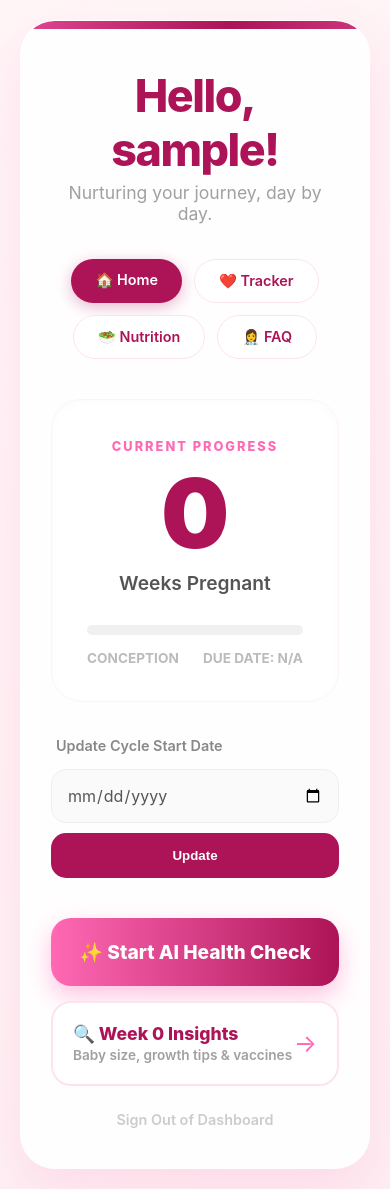
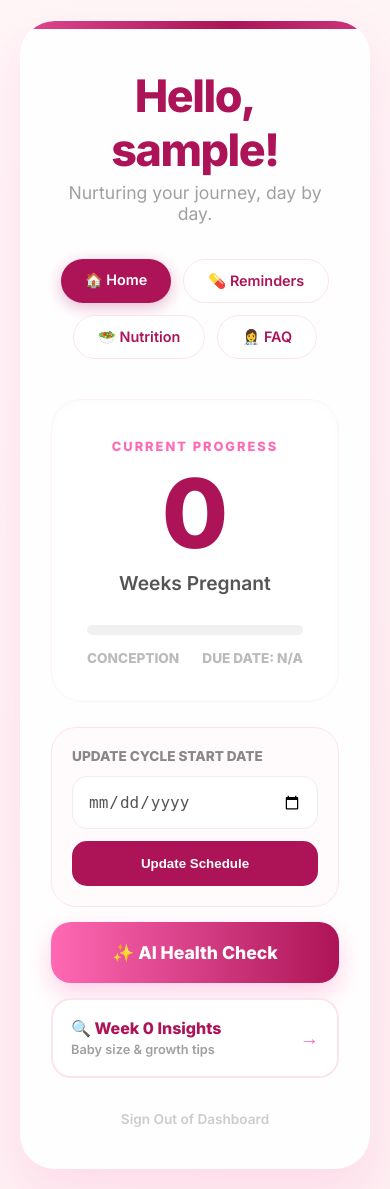
Before and after one commit to tejaswini-111/pregnancy-health-tracker, a Flask app: page /dashboard in a window 390 px wide. Run offline with Flask 3, Linux system fonts and the light colour scheme; the visitor is signed in with stand-in values (Sample User, id 1); data that the repository does not hold is empty; some libraries are stand-ins or nearby versions.

Commit message:
feat: added responsive dashboard, PWA support, and nutrition images

```diff
--- a/templates/base.html
+++ b/templates/base.html
@@ -2,37 +2,100 @@
 <html lang="en">
 <head>
     <meta charset="UTF-8">
-    <meta name="viewport" content="width=device-width, initial-scale=1.0"> <title>Maternal Care | Professional</title>
+    <meta name="viewport" content="width=device-width, initial-scale=1.0, maximum-scale=1.0, user-scalable=no">
+
+    <title>Maternal Care | Professional AI</title>
+
+    <link rel="manifest" href="{{ url_for('static', filename='manifest.json') }}">
+    <meta name="theme-color" content="#ad1457">
+    <link rel="apple-touch-icon" href="{{ url_for('static', filename='images/icon-192.png') }}">
+
+    <link rel="preconnect" href="https://fonts.googleapis.com">
+    <link rel="preconnect" href="https://fonts.gstatic.com" crossorigin>
+    <link href="https://fonts.googleapis.com/css2?family=Inter:wght@300;400;600;800&display=swap" rel="stylesheet">
+
     <style>
         :root {
             --pink-main: #ff69b4;
             --pink-dark: #ad1457;
             --bg-gradient: linear-gradient(135deg, #fff5f7 0%, #fdeff2 100%);
+            --glass-white: rgba(255, 255, 255, 0.9);
         }
+
+        * {
+            box-sizing: border-box;
+            -webkit-tap-highlight-color: transparent;
+        }
+
         body {
-            font-family: 'Inter', -apple-system, BlinkMacSystemFont, sans-serif;
+            font-family: 'Inter', sans-serif;
             background: var(--bg-gradient);
             margin: 0;
             padding: 0;
             min-height: 100vh;
+            color: #333;
+            overflow-x: hidden;
         }
+
+        /* Responsive Container */
         .container {
             width: 100%;
-            max-width: 1000px; /* Max width for Desktop */
-            margin: auto;
-            box-sizing: border-box;
+            max-width: 1100px; /* Better for wider desktops */
+            margin: 0 auto;
+            padding: 20px; /* Essential: prevents content touching screen edges on mobile */
         }
-        /* Professional Button Hover Effects */
+
+        /* Professional Utility Classes */
+        .btn-hover {
+            transition: all 0.3s cubic-bezier(0.4, 0, 0.2, 1);
+            cursor: pointer;
+        }
+
         .btn-hover:hover {
             transform: translateY(-2px);
-            box-shadow: 0 5px 15px rgba(255, 105, 180, 0.4);
-            filter: brightness(1.1);
+            box-shadow: 0 8px 20px rgba(255, 105, 180, 0.3);
+            filter: brightness(1.05);
+        }
+
+        .btn-hover:active {
+            transform: translateY(0);
+        }
+
+        /* Smooth page transitions */
+        .fade-in {
+            animation: fadeIn 0.6s ease-out;
+        }
+
+        @keyframes fadeIn {
+            from { opacity: 0; transform: translateY(10px); }
+            to { opacity: 1; transform: translateY(0); }
+        }
+
+        /* Hide scrollbar but keep functionality for a "App" feel */
+        ::-webkit-scrollbar {
+            width: 6px;
+        }
+        ::-webkit-scrollbar-thumb {
+            background: #fce4ec;
+            border-radius: 10px;
         }
     </style>
 </head>
 <body>
-    <div class="container">
+
+    <div class="container fade-in">
         {% block content %}{% endblock %}
     </div>
+
+    <script>
+        if ('serviceWorker' in navigator) {
+            window.addEventListener('load', () => {
+                navigator.serviceWorker.register('/static/sw.js')
+                    .then(reg => console.log('PWA Ready'))
+                    .catch(err => console.log('PWA failed', err));
+            });
+        }
+    </script>
+
 </body>
 </html>
--- a/templates/dashboard.html
+++ b/templates/dashboard.html
@@ -1,8 +1,8 @@
 {% extends "base.html" %}
 {% block content %}
-<div style="padding: 20px; min-height: 100vh; display: flex; justify-content: center; align-items: flex-start; background: linear-gradient(135deg, #fff5f7 0%, #fdeff2 100%);">
+<div style="display: flex; justify-content: center; width: 100%;">
 
-    <div style="background: rgba(255, 255, 255, 0.9); backdrop-filter: blur(10px); width: 100%; max-width: 600px; border-radius: 35px; box-shadow: 0 25px 50px rgba(255, 105, 180, 0.15); border: 1px solid rgba(255, 255, 255, 0.3); overflow: hidden; animation: fadeIn 0.8s ease-out;">
+    <div style="background: rgba(255, 255, 255, 0.9); backdrop-filter: blur(10px); width: 100%; max-width: 950px; border-radius: 35px; box-shadow: 0 25px 50px rgba(255, 105, 180, 0.15); border: 1px solid rgba(255, 255, 255, 0.3); overflow: hidden; animation: fadeIn 0.8s ease-out;">
 
         <div style="height: 8px; background: linear-gradient(90deg, #ff69b4, #ad1457, #ff69b4); background-size: 200% 100%; animation: gradientMove 3s linear infinite;"></div>
 
@@ -13,13 +13,15 @@
             </div>
 
             <div style="display: flex; justify-content: center; gap: 12px; margin-bottom: 40px; flex-wrap: wrap;">
-                <a href="/dashboard" style="text-decoration: none; padding: 12px 24px; background: #ad1457; color: white; border-radius: 50px; font-weight: 600; font-size: 0.9rem; box-shadow: 0 4px 15px rgba(173, 20, 87, 0.3);">🏠 Home</a>
-                <a href="/predict_page" style="text-decoration: none; padding: 12px 24px; background: white; color: #ad1457; border-radius: 50px; font-weight: 600; font-size: 0.9rem; border: 1px solid #fce4ec;">❤️ Tracker</a>
-                <a href="/nutrition_page" style="text-decoration: none; padding: 12px 24px; background: white; color: #ad1457; border-radius: 50px; font-weight: 600; font-size: 0.9rem; border: 1px solid #fce4ec;">🥗 Nutrition</a>
-                <a href="/faq_page" style="text-decoration: none; padding: 12px 24px; background: white; color: #ad1457; border-radius: 50px; font-weight: 600; font-size: 0.9rem; border: 1px solid #fce4ec;">👩‍⚕️ FAQ</a>
+                <a href="/dashboard" class="btn-hover" style="text-decoration: none; padding: 12px 24px; background: #ad1457; color: white; border-radius: 50px; font-weight: 600; font-size: 0.9rem; box-shadow: 0 4px 15px rgba(173, 20, 87, 0.3);">🏠 Home</a>
+                <a href="/medication_reminder" class="btn-hover" style="text-decoration: none; padding: 12px 24px; background: white; color: #ad1457; border-radius: 50px; font-weight: 600; font-size: 0.9rem; border: 1px solid #fce4ec;">💊 Reminders</a>
+                <a href="/nutrition_page" class="btn-hover" style="text-decoration: none; padding: 12px 24px; background: white; color: #ad1457; border-radius: 50px; font-weight: 600; font-size: 0.9rem; border: 1px solid #fce4ec;">🥗 Nutrition</a>
+                <a href="/faq_page" class="btn-hover" style="text-decoration: none; padding: 12px 24px; background: white; color: #ad1457; border-radius: 50px; font-weight: 600; font-size: 0.9rem; border: 1px solid #fce4ec;">👩‍⚕️ FAQ</a>
             </div>
 
-            <div style="background: white; border-radius: 30px; padding: 35px; margin-bottom: 35px; box-shadow: inset 0 2px 10px rgba(0,0,0,0.02); border: 1px solid #fdf2f8; text-align: center;">
+            <div class="responsive-grid">
+
+                <div style="background: white; border-radius: 30px; padding: 35px; box-shadow: inset 0 2px 10px rgba(0,0,0,0.02); border: 1px solid #fdf2f8; text-align: center;">
                     <span style="color: #ff69b4; font-weight: 800; text-transform: uppercase; letter-spacing: 2px; font-size: 0.8rem;">Current Progress</span>
                     <div style="font-size: 6rem; font-weight: 900; color: #ad1457; line-height: 1; margin: 10px 0;">{{ weeks }}</div>
                     <div style="color: #555; font-size: 1.2rem; font-weight: 600;">Weeks Pregnant</div>
@@ -33,47 +35,47 @@
                     </div>
                 </div>
 
-            <form action="/update_lmp" method="POST" style="margin-bottom: 40px; display: flex; flex-direction: column; gap: 15px;">
-                <label style="color: #888; font-size: 0.9rem; font-weight: 600; padding-left: 5px;">Update Cycle Start Date</label>
-                <div style="display: flex; gap: 10px; flex-wrap: wrap;">
-                    <input type="date" name="lmp_date" required style="flex: 2; min-width: 180px; padding: 15px; border-radius: 15px; border: 1px solid #eee; background: #fafafa; font-family: inherit; font-size: 1rem; color: #555;">
-                    <button type="submit" style="flex: 1; min-width: 120px; background: #ad1457; color: white; border: none; padding: 15px; border-radius: 15px; font-weight: 700; cursor: pointer; transition: 0.3s;">Update</button>
-                </div>
+                <div style="display: flex; flex-direction: column; gap: 15px;">
+                    <form action="/update_lmp" method="POST" style="display: flex; flex-direction: column; gap: 12px; background: #fffafb; padding: 20px; border-radius: 25px; border: 1px solid #fce4ec;">
+                        <label style="color: #888; font-size: 0.85rem; font-weight: 700; text-transform: uppercase;">Update Cycle Start Date</label>
+                        <input type="date" name="lmp_date" required style="width: 100%; padding: 15px; border-radius: 15px; border: 1px solid #eee; background: #fff; font-size: 1rem; color: #555;">
+                        <button type="submit" class="btn-hover" style="width: 100%; background: #ad1457; color: white; border: none; padding: 15px; border-radius: 15px; font-weight: 700;">Update Schedule</button>
                     </form>
 
-            <div style="display: flex; flex-direction: column; gap: 15px;">
-                <a href="/predict_page" style="background: linear-gradient(90deg, #ff69b4, #ad1457); color: white; text-align: center; padding: 22px; border-radius: 20px; text-decoration: none; font-weight: 800; font-size: 1.2rem; box-shadow: 0 10px 25px rgba(255, 105, 180, 0.4);">✨ Start AI Health Check</a>
+                    <a href="/predict_page" class="btn-hover" style="background: linear-gradient(90deg, #ff69b4, #ad1457); color: white; text-align: center; padding: 20px; border-radius: 20px; text-decoration: none; font-weight: 800; font-size: 1.1rem; box-shadow: 0 10px 25px rgba(255, 105, 180, 0.3);">✨ AI Health Check</a>
 
-                <a href="/details/{{ weeks }}" style="text-decoration: none; display: flex; align-items: center; justify-content: space-between; padding: 20px; background: #fff; border: 2px solid #fce4ec; border-radius: 20px; transition: 0.3s;">
-                    <div style="text-align: left;">
-                        <span style="display: block; color: #ad1457; font-weight: 800; font-size: 1.1rem;">🔍 Week {{ weeks }} Insights</span>
-                        <span style="color: #a0a0a0; font-size: 0.85rem; font-weight: 600;">Baby size, growth tips & vaccines</span>
+                    <a href="/details/{{ weeks }}" class="btn-hover" style="text-decoration: none; display: flex; align-items: center; justify-content: space-between; padding: 18px; background: #fff; border: 2px solid #fce4ec; border-radius: 20px;">
+                        <div>
+                            <span style="display: block; color: #ad1457; font-weight: 800;">🔍 Week {{ weeks }} Insights</span>
+                            <span style="color: #a0a0a0; font-size: 0.8rem; font-weight: 600;">Baby size & growth tips</span>
                         </div>
-                    <span style="font-size: 1.5rem; color: #ff69b4;">→</span>
+                        <span style="font-size: 1.2rem; color: #ff69b4;">→</span>
                     </a>
+                </div>
 
-                <a href="/logout" style="text-align: center; color: #ccc; text-decoration: none; font-size: 0.9rem; margin-top: 10px; font-weight: 600;">Sign Out of Dashboard</a>
+            </div> <div style="text-align: center; margin-top: 10px;">
+                <a href="/logout" style="color: #ccc; text-decoration: none; font-size: 0.85rem; font-weight: 600;">Sign Out of Dashboard</a>
             </div>
         </div>
     </div>
 </div>
 
 <style>
-    @keyframes fadeIn { from { opacity: 0; transform: translateY(20px); } to { opacity: 1; transform: translateY(0); } }
-    @keyframes gradientMove { 0% { background-position: 0% 50%; } 100% { background-position: 200% 50%; } }
-
-    /* Hover effects for navigation and insights */
-    a[href="/nutrition_page"]:hover,
-    a[href="/predict_page"]:not(.btn-hover):hover,
-    a[href="/faq_page"]:hover {
-        background-color: #fdf2f8 !important;
-        border-color: #ff69b4 !important;
+    /* MAGIC GRID SYSTEM */
+    .responsive-grid {
+        display: grid;
+        grid-template-columns: 1fr; /* Stacked on Mobile */
+        gap: 25px;
+        margin-bottom: 30px;
     }
 
-    a[href^="/details"]:hover {
-        background-color: #fffafb !important;
-        border-color: #ff69b4 !important;
-        transform: scale(1.02);
+    /* Screen wider than 768px (Desktop/Tablets) */
+    @media (min-width: 768px) {
+        .responsive-grid {
+            grid-template-columns: 1.2fr 1fr; /* Side by side */
         }
+    }
+
+    @keyframes gradientMove { 0% { background-position: 0% 50%; } 100% { background-position: 200% 50%; } }
 </style>
 {% endblock %}
```
Lines whose indentation alone changed are shown as unchanged.
